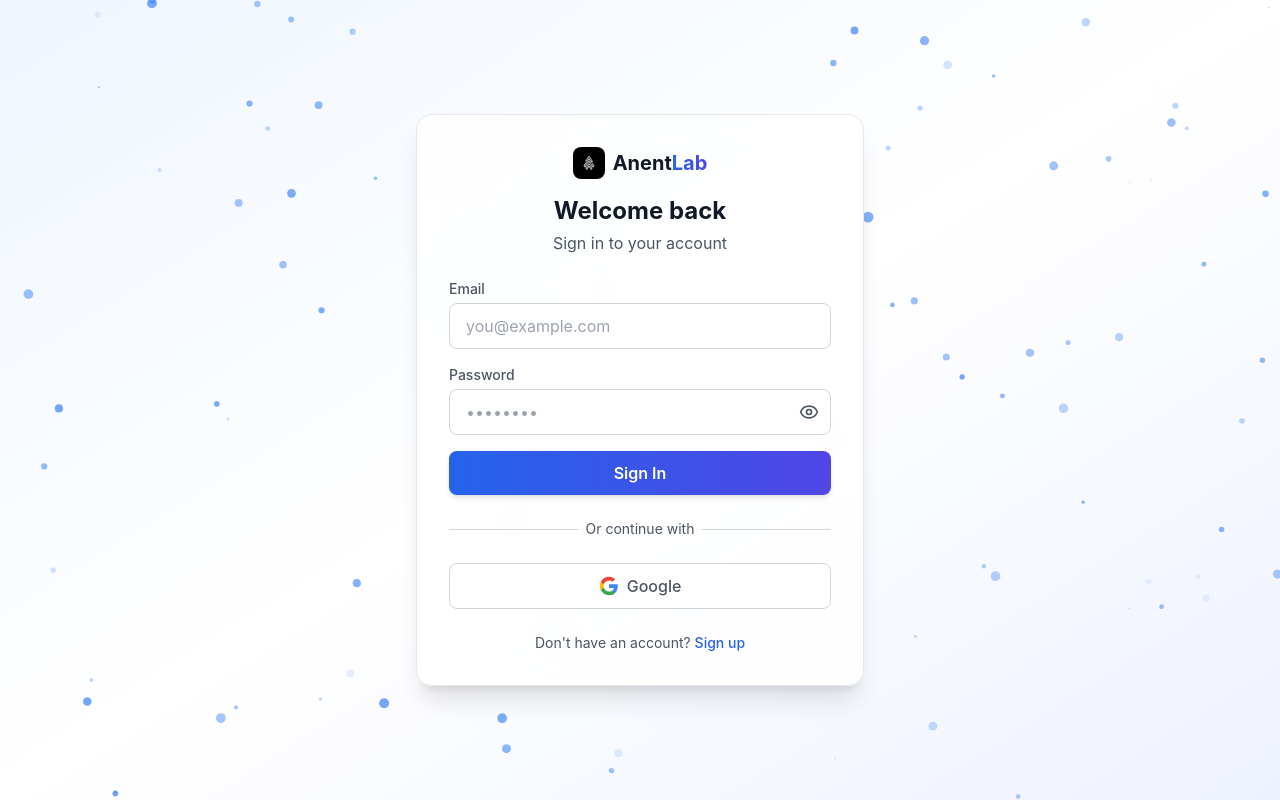
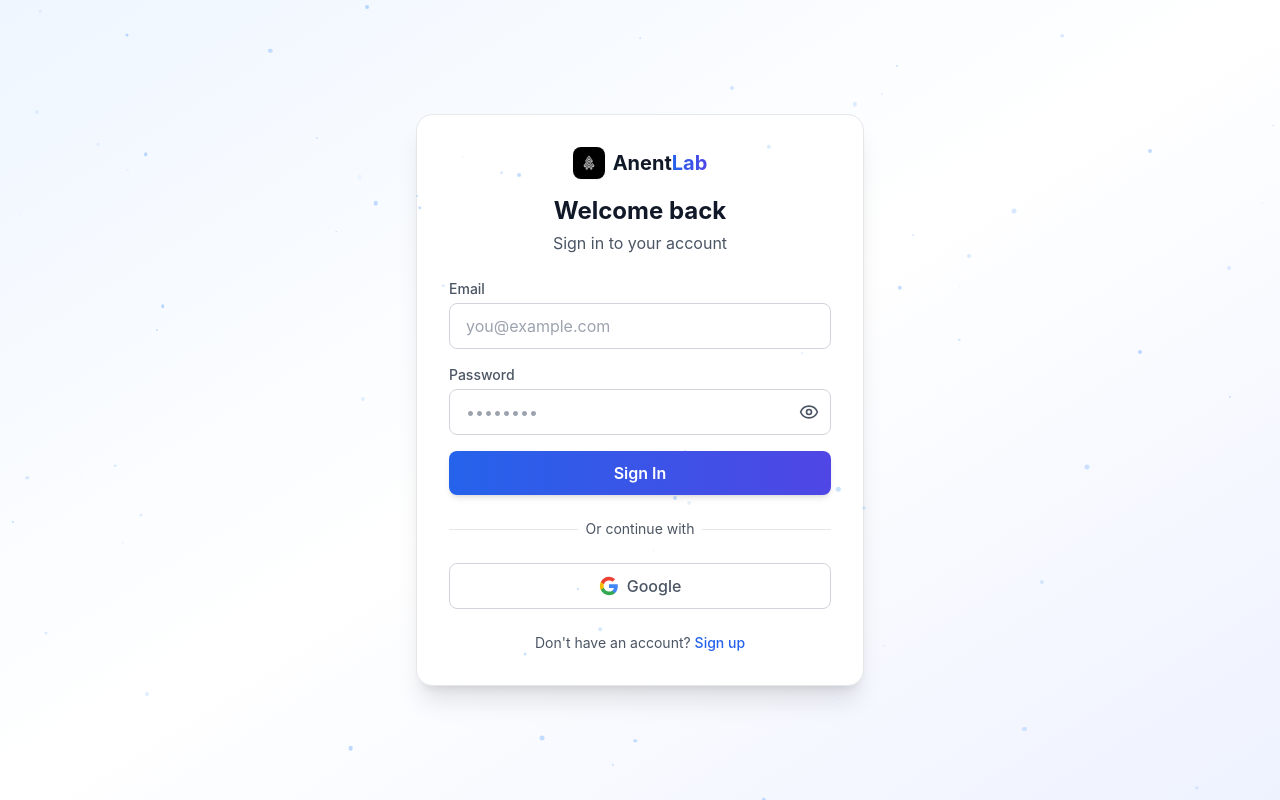
Before and after one commit to johncampg12-afk/content-intelligence-engine, a Next.js app: page /login in a window 1280 px wide. Built offline with nearby package versions, Linux system fonts and the light colour scheme; no server answers.

Commit message:
feat: ultra-professional landing page with neon accents, animations, and free messaging

```diff
--- a/app/(auth)/login/page.tsx
+++ b/app/(auth)/login/page.tsx
@@ -1,6 +1,6 @@
 'use client'
 
-import { Suspense, useEffect, useRef, useState } from 'react'
+import { Suspense, useEffect, useState } from 'react'
 import { useRouter, useSearchParams } from 'next/navigation'
 import Link from 'next/link'
 import Image from 'next/image'
@@ -64,7 +64,7 @@
   }
 
   return (
-    <div className="bg-white/80 dark:bg-gray-800/80 backdrop-blur-md rounded-2xl shadow-xl border border-gray-200 dark:border-gray-700 p-8 w-full max-w-md transform transition-all duration-500 hover:shadow-2xl">
+    <div className="bg-white rounded-2xl shadow-xl border border-gray-100 p-8 w-full max-w-md">
       <div className="text-center mb-6">
         <div className="flex justify-center mb-4">
           <Link href="/" className="flex items-center gap-2 group">
@@ -73,43 +73,39 @@
                 src="/anentLogo.jpeg"
                 alt="AnentLab Logo"
                 fill
-                className="rounded-lg object-cover transition-transform group-hover:scale-105"
+                className="rounded-lg object-cover shadow-sm"
               />
             </div>
-            <span className="text-xl font-bold text-gray-800 dark:text-white">
+            <span className="text-xl font-bold text-gray-800">
               Anent<span className="bg-gradient-to-r from-blue-600 to-indigo-600 bg-clip-text text-transparent">Lab</span>
             </span>
           </Link>
         </div>
-        <h1 className="text-2xl font-bold text-gray-900 dark:text-white">Welcome back</h1>
-        <p className="text-gray-500 dark:text-gray-400 mt-1">Sign in to your account</p>
+        <h1 className="text-2xl font-bold text-gray-900">Welcome back</h1>
+        <p className="text-gray-500 mt-1">Sign in to your account</p>
       </div>
 
       {successMessage && (
-        <div className="mb-4 p-3 bg-green-50 dark:bg-green-900/20 border border-green-200 dark:border-green-800 rounded-lg text-green-700 dark:text-green-300 text-sm text-center">
+        <div className="mb-4 p-3 bg-green-50 border border-green-200 rounded-lg text-green-700 text-sm text-center">
           {successMessage}
         </div>
       )}
 
       <form onSubmit={handleLogin} className="space-y-4">
         <div>
-          <label htmlFor="email" className="block text-sm font-medium text-gray-700 dark:text-gray-300 mb-1">
-            Email
-          </label>
+          <label htmlFor="email" className="block text-sm font-medium text-gray-700 mb-1">Email</label>
           <input
             id="email"
             type="email"
             value={email}
             onChange={(e) => setEmail(e.target.value)}
             required
-            className="w-full px-4 py-2.5 border border-gray-300 dark:border-gray-600 rounded-lg focus:outline-none focus:ring-2 focus:ring-blue-500 bg-white dark:bg-gray-800 text-gray-900 dark:text-white transition"
+            className="w-full px-4 py-2.5 border border-gray-300 rounded-lg focus:outline-none focus:ring-2 focus:ring-blue-500 focus:border-transparent transition bg-white text-gray-900"
             placeholder="you@example.com"
           />
         </div>
         <div>
-          <label htmlFor="password" className="block text-sm font-medium text-gray-700 dark:text-gray-300 mb-1">
-            Password
-          </label>
+          <label htmlFor="password" className="block text-sm font-medium text-gray-700 mb-1">Password</label>
           <div className="relative">
             <input
               id="password"
@@ -117,19 +113,19 @@
               value={password}
               onChange={(e) => setPassword(e.target.value)}
               required
-              className="w-full px-4 py-2.5 border border-gray-300 dark:border-gray-600 rounded-lg focus:outline-none focus:ring-2 focus:ring-blue-500 bg-white dark:bg-gray-800 text-gray-900 dark:text-white pr-10 transition"
+              className="w-full px-4 py-2.5 border border-gray-300 rounded-lg focus:outline-none focus:ring-2 focus:ring-blue-500 focus:border-transparent transition bg-white text-gray-900 pr-10"
               placeholder="••••••••"
             />
             <button
               type="button"
               onClick={() => setShowPassword(!showPassword)}
-              className="absolute inset-y-0 right-0 pr-3 flex items-center text-gray-400 hover:text-gray-600 dark:hover:text-gray-300"
+              className="absolute inset-y-0 right-0 pr-3 flex items-center text-gray-400 hover:text-gray-600"
             >
               {showPassword ? <EyeOff className="w-5 h-5" /> : <Eye className="w-5 h-5" />}
             </button>
           </div>
         </div>
-        {error && <p className="text-sm text-red-600 dark:text-red-400 text-center">{error}</p>}
+        {error && <p className="text-sm text-red-600 text-center">{error}</p>}
         <button
           type="submit"
           disabled={loading}
@@ -141,16 +137,16 @@
 
       <div className="relative my-6">
         <div className="absolute inset-0 flex items-center">
-          <div className="w-full border-t border-gray-300 dark:border-gray-600" />
+          <div className="w-full border-t border-gray-200" />
         </div>
         <div className="relative flex justify-center text-sm">
-          <span className="px-2 bg-white/80 dark:bg-gray-800/80 text-gray-500 dark:text-gray-400">Or continue with</span>
+          <span className="px-2 bg-white text-gray-500">Or continue with</span>
         </div>
       </div>
 
       <button
         onClick={handleGoogleLogin}
-        className="w-full py-2.5 border border-gray-300 dark:border-gray-600 rounded-lg font-medium text-gray-700 dark:text-gray-200 bg-white/80 dark:bg-gray-800/80 hover:bg-gray-50 dark:hover:bg-gray-700 transition flex items-center justify-center gap-2 backdrop-blur-sm"
+        className="w-full py-2.5 border border-gray-300 rounded-lg font-medium text-gray-700 bg-white hover:bg-gray-50 transition flex items-center justify-center gap-2"
       >
         <svg className="w-5 h-5" viewBox="0 0 24 24">
           <path d="M22.56 12.25c0-.78-.07-1.53-.2-2.25H12v4.26h5.92c-.26 1.37-1.04 2.53-2.21 3.31v2.77h3.57c2.08-1.92 3.28-4.74 3.28-8.09z" fill="#4285F4" />
@@ -161,9 +157,9 @@
         Google
       </button>
 
-      <p className="mt-6 text-center text-sm text-gray-600 dark:text-gray-400">
+      <p className="mt-6 text-center text-sm text-gray-600">
         Don't have an account?{' '}
-        <Link href="/register" className="text-blue-600 dark:text-blue-400 hover:underline font-medium">
+        <Link href="/register" className="text-blue-600 hover:underline font-medium">
           Sign up
         </Link>
       </p>
@@ -171,79 +167,74 @@
   )
 }
 
-// Componente principal con el mismo fondo de partículas que la landing page
+// Componente principal con Suspense y fondo animado (claro)
 export default function LoginPage() {
-  const canvasRef = useRef<HTMLCanvasElement>(null)
+  const [particles, setParticles] = useState<Array<{ x: number; y: number; size: number; speedX: number; speedY: number; opacity: number }>>([])
 
-  // Animación de partículas (mismo código que en la landing page)
   useEffect(() => {
-    const canvas = canvasRef.current
-    if (!canvas) return
-    const ctx = canvas.getContext('2d')
-    if (!ctx) return
+    const initParticles = () => {
+      const newParticles = []
+      for (let i = 0; i < 80; i++) {
+        newParticles.push({
+          x: Math.random() * window.innerWidth,
+          y: Math.random() * window.innerHeight,
+          size: Math.random() * 4 + 1,
+          speedX: (Math.random() - 0.5) * 0.4,
+          speedY: (Math.random() - 0.5) * 0.4,
+          opacity: Math.random() * 0.5 + 0.2,
+        })
+      }
+      setParticles(newParticles)
+    }
+    initParticles()
 
-    canvas.width = window.innerWidth
-    canvas.height = window.innerHeight
-
-    const particles: { x: number; y: number; radius: number; speedX: number; speedY: number; alpha: number; pulse: number }[] = []
-    const particleCount = 100
-
-    for (let i = 0; i < particleCount; i++) {
-      particles.push({
-        x: Math.random() * canvas.width,
-        y: Math.random() * canvas.height,
-        radius: Math.random() * 4 + 1,
-        speedX: (Math.random() - 0.5) * 0.4,
-        speedY: (Math.random() - 0.5) * 0.4,
-        alpha: Math.random() * 0.5 + 0.2,
-        pulse: Math.random() * Math.PI * 2,
-      })
-    }
-
-    let animationId: number
-    let time = 0
+    let animationFrame: number
     const animate = () => {
-      time += 0.02
-      ctx.clearRect(0, 0, canvas.width, canvas.height)
-      particles.forEach(p => {
-        p.x += p.speedX
-        p.y += p.speedY
-        if (p.x < 0) p.x = canvas.width
-        if (p.x > canvas.width) p.x = 0
-        if (p.y < 0) p.y = canvas.height
-        if (p.y > canvas.height) p.y = 0
-        const pulseAlpha = p.alpha + Math.sin(time + p.pulse) * 0.15
-        ctx.beginPath()
-        ctx.arc(p.x, p.y, p.radius + Math.sin(time + p.pulse) * 0.5, 0, Math.PI * 2)
-        ctx.fillStyle = `rgba(59, 130, 246, ${Math.max(0.1, Math.min(0.7, pulseAlpha))})`
-        ctx.fill()
-      })
-      animationId = requestAnimationFrame(animate)
+      setParticles(prev =>
+        prev.map(p => ({
+          ...p,
+          x: p.x + p.speedX,
+          y: p.y + p.speedY,
+          opacity: p.opacity + (Math.random() - 0.5) * 0.02,
+        })).map(p => ({
+          ...p,
+          x: p.x < 0 ? window.innerWidth : p.x > window.innerWidth ? 0 : p.x,
+          y: p.y < 0 ? window.innerHeight : p.y > window.innerHeight ? 0 : p.y,
+          opacity: Math.min(0.7, Math.max(0.1, p.opacity)),
+        }))
+      )
+      animationFrame = requestAnimationFrame(animate)
     }
     animate()
-
-    const handleResize = () => {
-      canvas.width = window.innerWidth
-      canvas.height = window.innerHeight
-    }
-    window.addEventListener('resize', handleResize)
-    return () => {
-      cancelAnimationFrame(animationId)
-      window.removeEventListener('resize', handleResize)
-    }
+    return () => cancelAnimationFrame(animationFrame)
   }, [])
 
   return (
-    <div className="min-h-screen bg-gradient-to-br from-blue-50 via-white to-indigo-50 dark:from-gray-900 dark:via-gray-800 dark:to-gray-900 relative overflow-hidden flex items-center justify-center p-4">
-      {/* Canvas de partículas (mismo estilo que landing) */}
-      <canvas ref={canvasRef} className="fixed inset-0 pointer-events-none z-0" />
+    <div className="min-h-screen bg-gradient-to-br from-blue-50 via-white to-indigo-50 relative overflow-hidden flex items-center justify-center p-4">
+      {/* Partículas flotantes */}
+      <div className="fixed inset-0 pointer-events-none z-0">
+        {particles.map((p, i) => (
+          <div
+            key={i}
+            className="absolute rounded-full bg-blue-400/60"
+            style={{
+              left: p.x,
+              top: p.y,
+              width: p.size,
+              height: p.size,
+              opacity: p.opacity,
+              transform: 'translate(-50%, -50%)',
+            }}
+          />
+        ))}
+      </div>
 
-      {/* Contenido con Suspense para evitar el error de prerrenderizado */}
+      {/* Contenido principal con Suspense */}
       <Suspense
         fallback={
-          <div className="bg-white/80 dark:bg-gray-800/80 backdrop-blur-md rounded-2xl shadow-xl p-8 w-full max-w-md text-center">
+          <div className="bg-white rounded-2xl shadow-xl p-8 w-full max-w-md text-center">
             <div className="animate-spin rounded-full h-12 w-12 border-b-2 border-blue-600 mx-auto mb-4"></div>
-            <p className="text-gray-600 dark:text-gray-400">Loading...</p>
+            <p className="text-gray-600">Loading...</p>
           </div>
         }
       >
```
